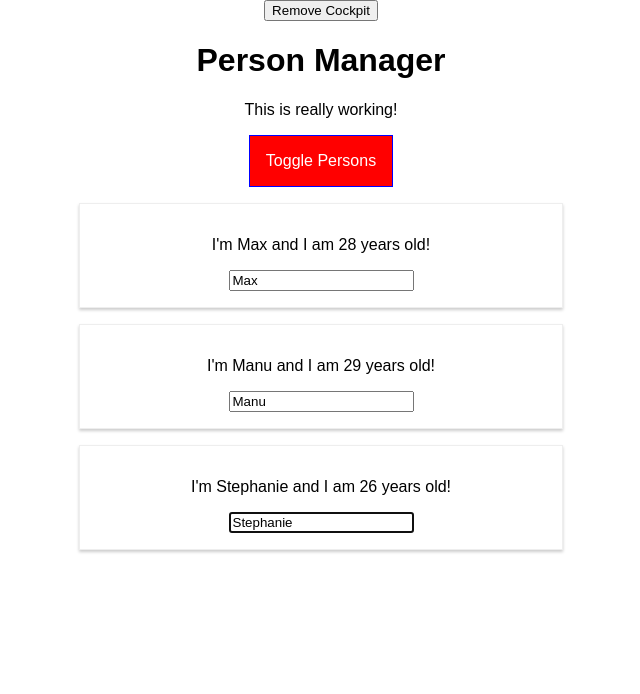
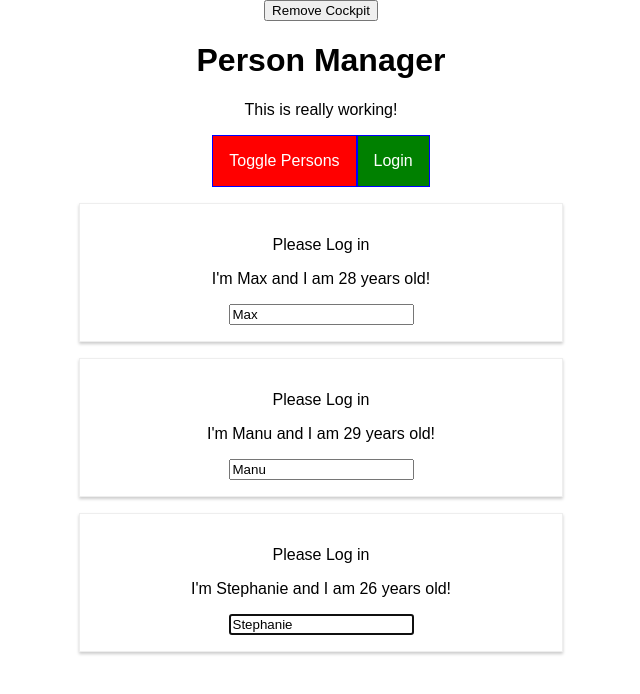
Before and after one commit to DuncanMoyo/react-final-tutorial, a React app: page / in a window 1280 px wide. Shown: the top 694 px of the page, without its empty margins (319-959 px from the left). Built offline with nearby package versions, Linux system fonts and the light colour scheme.

Commit message:
understanding Prop Chain Problems

```diff
--- a/src/components/Cockpit/Cockpit.js
+++ b/src/components/Cockpit/Cockpit.js
@@ -48,6 +48,7 @@
       <button ref={toggleBtnRef} className={btnClass} onClick={props.clicked}>
         Toggle Persons
       </button>
+      <button onClick={props.login}>Login</button>
     </div>
   );
 };
--- a/src/components/Persons/Person/Person.js
+++ b/src/components/Persons/Person/Person.js
@@ -1,13 +1,12 @@
 import React, { Component } from "react";
 import classes from "./Person.css";
 import Aux from "../../../hoc/Auxillary";
-import withClass from '../../../hoc/withClass'
-import PropTypes from 'prop-types';
+import withClass from "../../../hoc/withClass";
+import PropTypes from "prop-types";
 
 class Person extends Component {
-
   constructor(props) {
-    super(props)
+    super(props);
     this.inputElementRef = React.createRef();
   }
 
@@ -20,6 +19,7 @@
     console.log("[Person.js] rendering...");
     return (
       <Aux>
+        {this.props.isAuth ? <p>Authenticated!</p> : <p>Please Log in</p>}
         <p key="a1" onClick={this.props.click}>
           I'm {this.props.name} and I am {this.props.age} years old!
         </p>
@@ -41,7 +41,7 @@
   click: PropTypes.func,
   name: PropTypes.string,
   age: PropTypes.number,
-  changed: PropTypes.func
+  changed: PropTypes.func,
 };
 
 export default withClass(Person, classes.Person);
--- a/src/components/Persons/Persons.js
+++ b/src/components/Persons/Persons.js
@@ -45,6 +45,7 @@
           age={person.age}
           key={person.id}
           changed={(event) => this.props.changed(event, person.id)}
+          isAuth={this.props.isAuthenticated}
         />
       );
     });
--- a/src/containers/App.js
+++ b/src/containers/App.js
@@ -21,6 +21,7 @@
     showPersons: false,
     showCockpit: true,
     changeCounter: 0,
+    authenticated: false
   };
 
   static getDerivedStateFromProps(props, state) {
@@ -81,6 +82,10 @@
     this.setState({ showPersons: !doesShow });
   };
 
+  loginHandler = () => {
+    this.setState({authenticated: true})
+  }
+
   render() {
     console.log("[App.js] render");
 
@@ -92,6 +97,7 @@
           persons={this.state.persons}
           clicked={this.deletePersonHandler}
           changed={this.nameChangedHandler}
+          isAuthenticated={this.state.authenticated}
         />
       );
     }
@@ -111,6 +117,7 @@
             showPersons={this.state.showPersons}
             personsLength={this.state.persons.length}
             clicked={this.togglePersonsHandler}
+            login={this.loginHandler}
           />
         ) : null}
         {persons}
```
